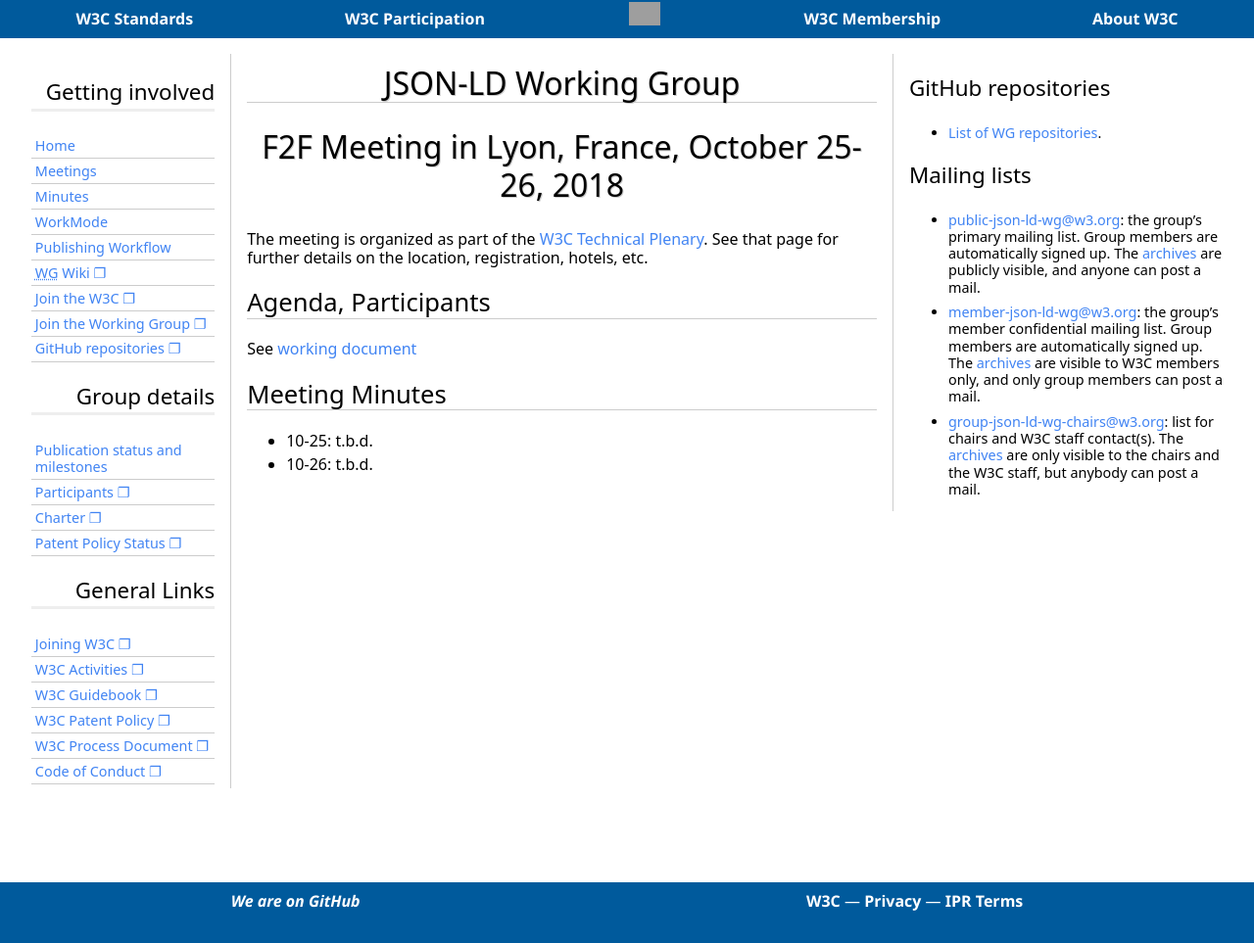
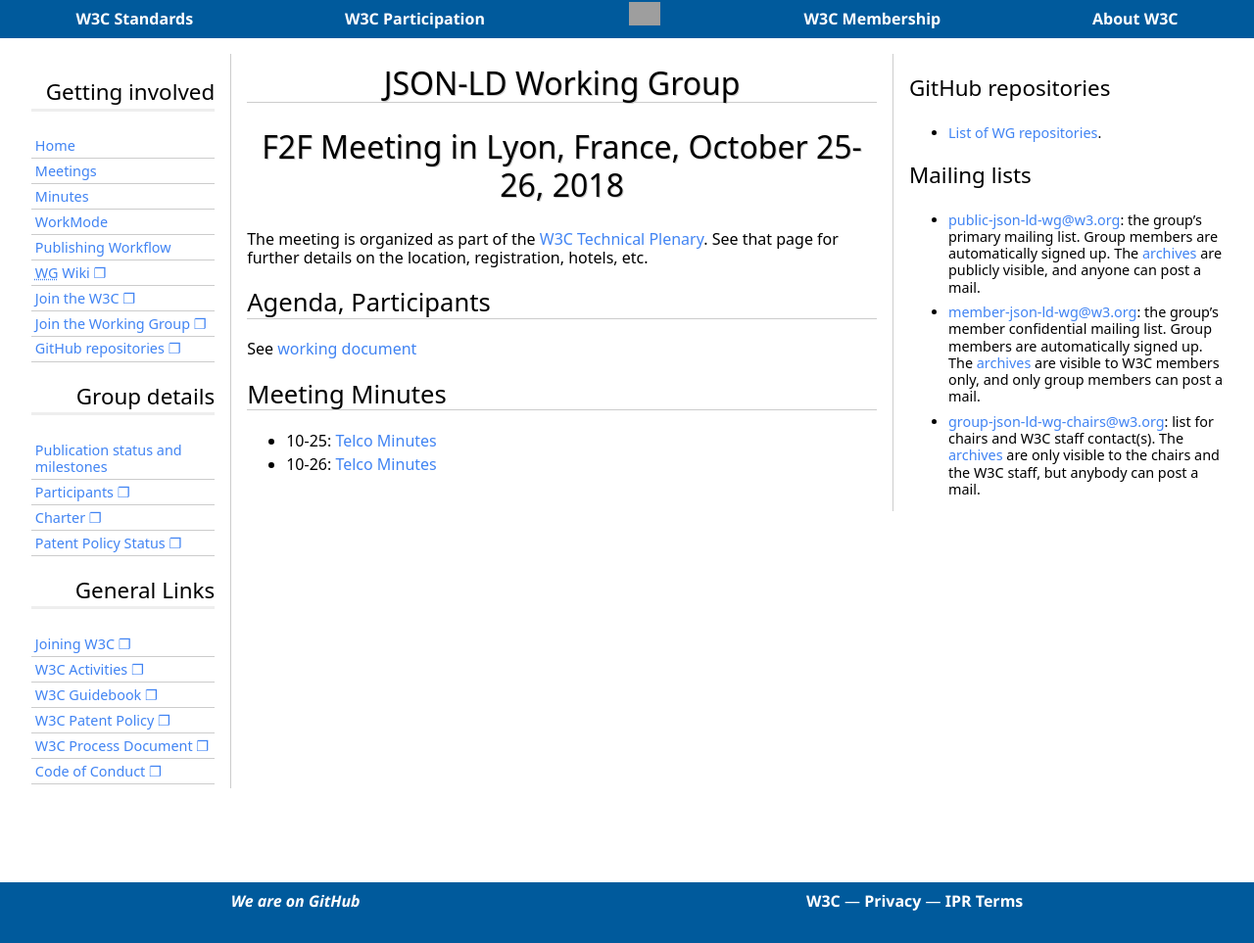
Before and after one commit to w3c/json-ld-wg, a Jekyll site: the page built from Meetings/F2F/2018.10.Lyon.md, in a window 1280 px wide. Shown: the whole page at 98% size. Built offline with Jekyll 4.4.1, drawn with Linux system fonts in a browser that asks for light colours; some web fonts are replaced; our own code applies the rules of GitHub Pages for plain Markdown files; grey boxes are pictures that could not be loaded.

Commit message:
Link to last F2F minutes

```diff
--- a/Meetings/F2F/2018.10.Lyon.md
+++ b/Meetings/F2F/2018.10.Lyon.md
@@ -13,5 +13,5 @@ See [working document](https://docs.google.com/document/d/1qTLztv7nqbYuUsZbwhPhO
 
 ## Meeting Minutes
 
-* 10-25: t.b.d.
-* 10-26: t.b.d.
+* 10-25: [Telco Minutes](../Minutes/2018/2018-10-25-json-ld)
+* 10-26: [Telco Minutes](../Minutes/2018/2018-10-26-json-ld)
```
